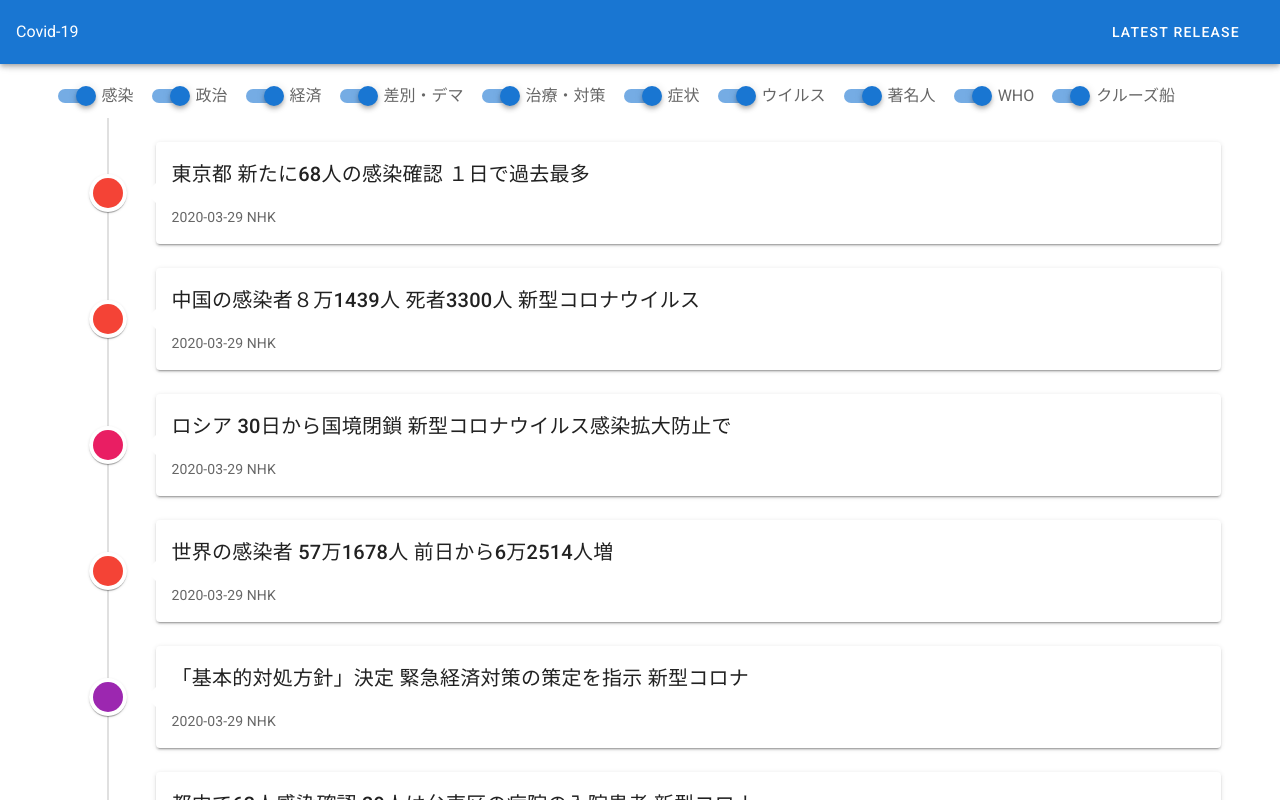
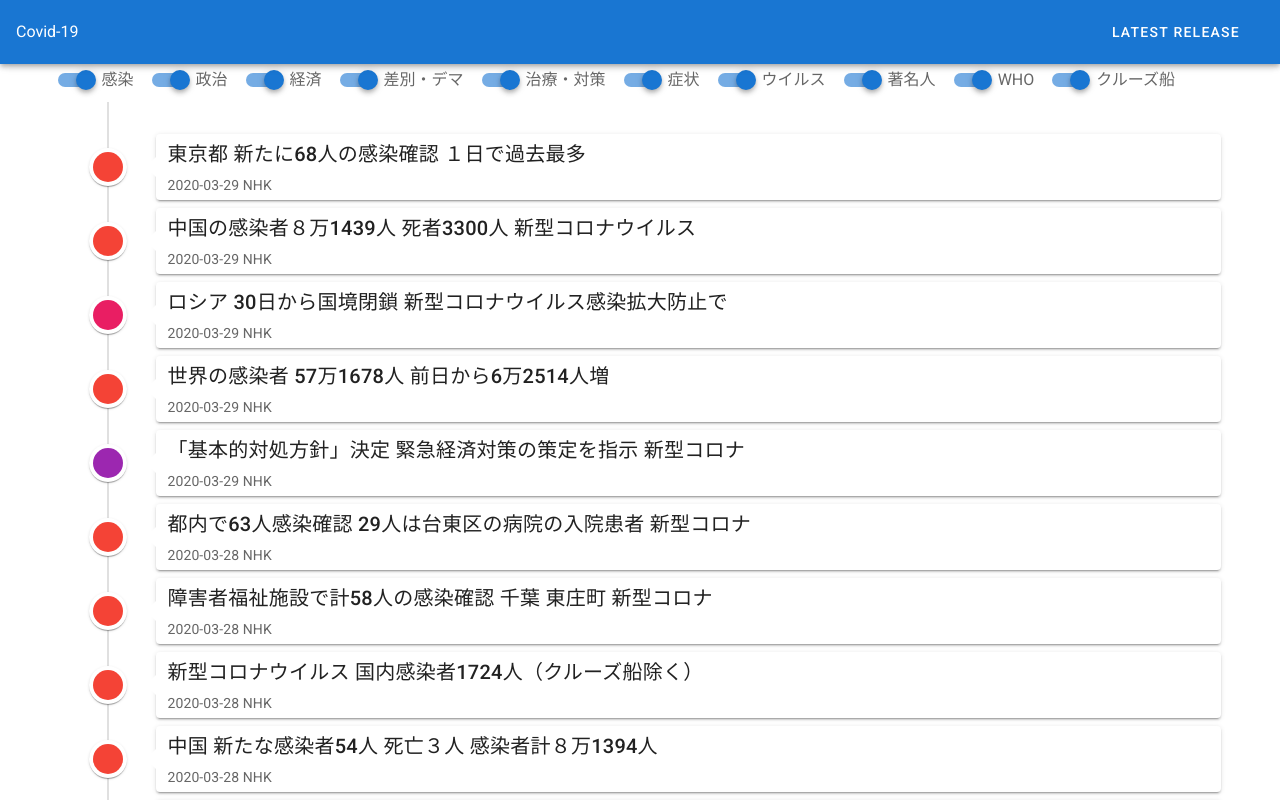
Before and after one commit to TKomi/covid19-history, a Vue app: page / in a window 1280 px wide. Shown: the top 800 px of the page. Built offline with nearby package versions, Linux system fonts and the light colour scheme.

Commit message:
余白調整

```diff
--- a/src/components/Article.vue
+++ b/src/components/Article.vue
@@ -1,10 +1,10 @@
 <template>
-  <v-timeline-item :color="categoryColor">
+  <v-timeline-item :color="categoryColor" class="py-0">
     <v-card :href="href" target="_blank">
-      <v-card-title>
+      <v-card-title class="px-3 py-1">
         {{title}}
       </v-card-title>
-      <v-card-text>
+      <v-card-text class=" px-3 pb-1 pt-0">
         {{datetime | datetimeformat}}
         {{source}}
       </v-card-text>
--- a/src/components/Articles.vue
+++ b/src/components/Articles.vue
@@ -1,16 +1,16 @@
 <template>
   <v-container>
     <v-row>
-      <v-switch v-model="kansen" label="感染" class="mx-2"/>
-      <v-switch v-model="seiji" label="政治" class="mx-2"/>
-      <v-switch v-model="keizai" label="経済" class="mx-2"/>
-      <v-switch v-model="dema" label="差別・デマ" class="mx-2"/>
-      <v-switch v-model="chiryou" label="治療・対策" class="mx-2"/>
-      <v-switch v-model="shoujou" label="症状" class="mx-2"/>
-      <v-switch v-model="virus" label="ウイルス" class="mx-2"/>
-      <v-switch v-model="chomeijin" label="著名人" class="mx-2"/>
-      <v-switch v-model="who" label="WHO" class="mx-2"/>
-      <v-switch v-model="cruise" label="クルーズ船" class="mx-2"/>
+      <v-switch v-model="kansen" label="感染" class="mx-2 my-0"/>
+      <v-switch v-model="seiji" label="政治" class="mx-2 my-0"/>
+      <v-switch v-model="keizai" label="経済" class="mx-2 my-0"/>
+      <v-switch v-model="dema" label="差別・デマ" class="mx-2 my-0"/>
+      <v-switch v-model="chiryou" label="治療・対策" class="mx-2 my-0"/>
+      <v-switch v-model="shoujou" label="症状" class="mx-2 my-0"/>
+      <v-switch v-model="virus" label="ウイルス" class="mx-2 my-0"/>
+      <v-switch v-model="chomeijin" label="著名人" class="mx-2 my-0"/>
+      <v-switch v-model="who" label="WHO" class="mx-2 my-0"/>
+      <v-switch v-model="cruise" label="クルーズ船" class="mx-2 my-0"/>
     </v-row>
     <v-timeline dense>
       <Article v-for="article in articlesComputed"
@@ -20,6 +20,7 @@
         :source="article.source"
         :category="article.category"
         :href="article.URL"
+        class="my-2"
       />
     </v-timeline>
   </v-container>
```
